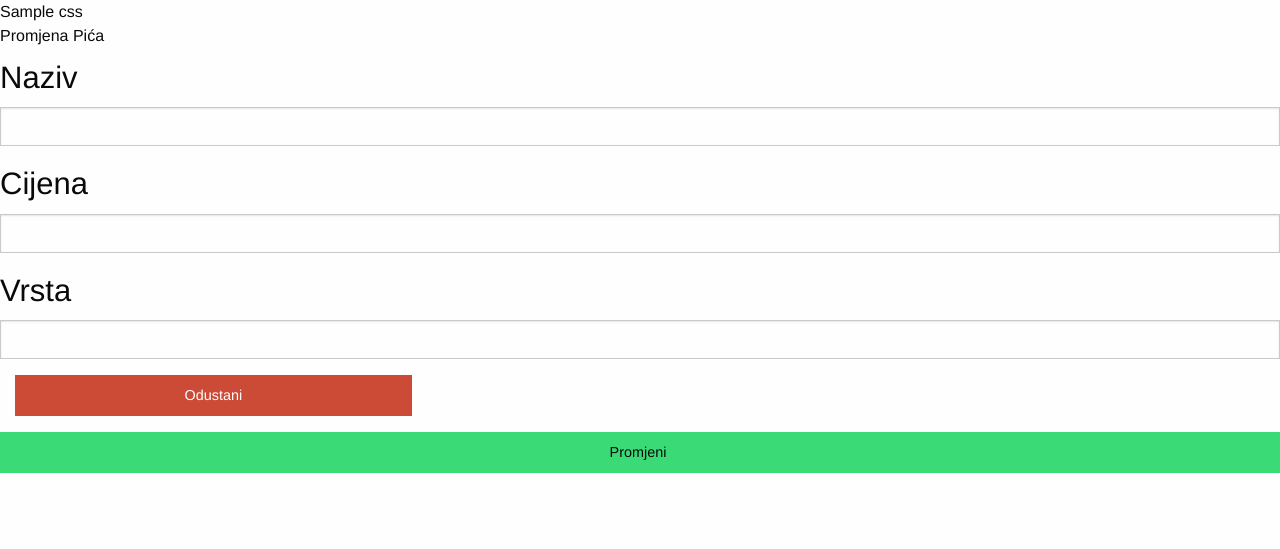
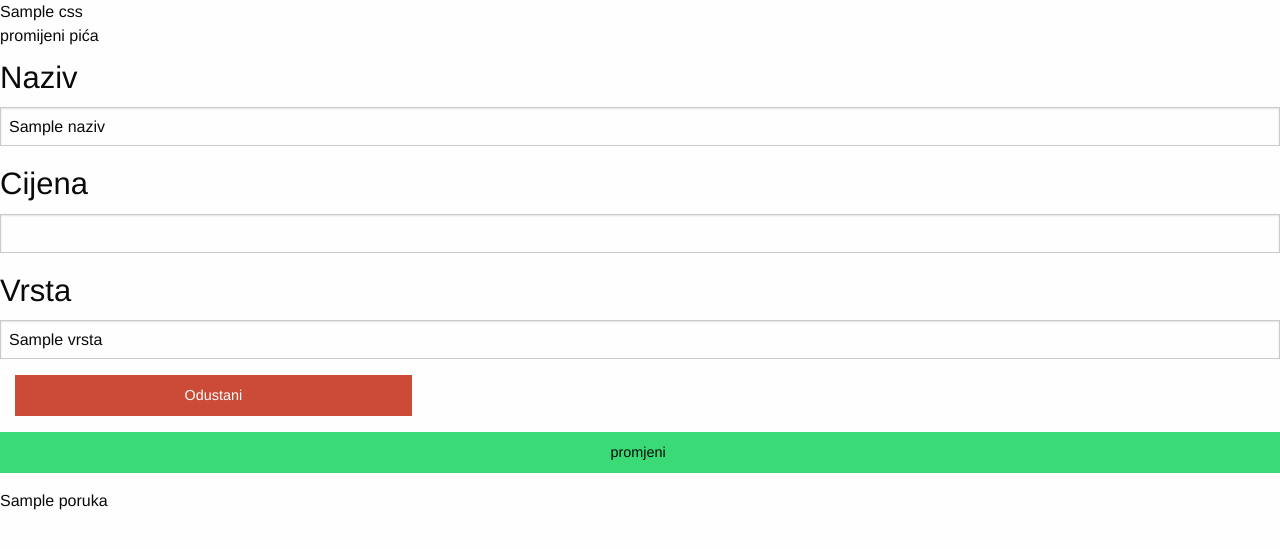
Before and after one commit to MatejPapac/ZavrsniRad, a PHP site: template app/view/privatno/pice/promjena.phtml in a window 1280 px wide. Shown: the top 549 px of the page. Run offline with PHP 8.4, Linux system fonts and the light colour scheme; the template is opened without the code that fills it: most values are stand-ins (such as "Sample title", 1, 10 or a date in 2020); data that the repository does not hold is empty.

Commit message:
priprema kontrola za promjenu

```diff
--- a/app/view/privatno/pice/promjena.phtml
+++ b/app/view/privatno/pice/promjena.phtml
@@ -1,22 +1,20 @@
 <form action="<?=App::config('url') ?>pice/promjeni" method="post">
 <fieldset>
  <legend>
-     Promjena Pića
+   promijeni pića
  </legend>
-</fieldset>
+
 <label>
     <h3>Naziv</h3>
 <label for="naziv"></label>
-<input type="text" name="naziv" id="sifra">
+<input type="text" name="naziv" id="sifra" value="<?=$pica->naziv?>" />
 </label>
 <h3>Cijena</h3>
 <label for="Cijena"></label>
-<input type="number" name="cijena" id="sifra">
+<input type="number" name="cijena" id="sifra" value="<?=$pica->cijena?>">
 <h3>Vrsta</h3>
 <label for="vrsta"></label>
-<input type="text" name="vrsta" id="sifra">
-
-<input type="hidden" name="sifra" value="<?=$pice->sifra?>">
+<input type="text" name="vrsta" id="sifra" value="<?=$pica->vrsta?>">
 
 <div class="grid-x grid-padding-x">
     <div class="large-4 cell">
@@ -24,8 +22,11 @@
     href="<?=App::config('url')?>pice/index">Odustani </a>
     </div>
     <div class="large-8cell"></div>
-    <input type="submit" class="success button expanded" value="Promjeni ">
+    <input type="submit" class="success button expanded" value="promjeni ">
 </div>
 
 
+<?=$poruka?>
+</fieldset>
+
 </form>
```
Also changed, not shown: app/controller/PiceController.php (+5 -12 lines).
